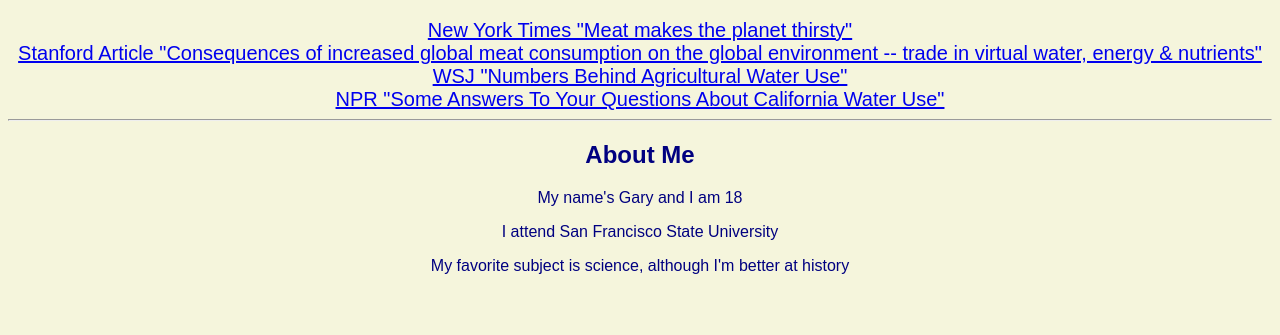
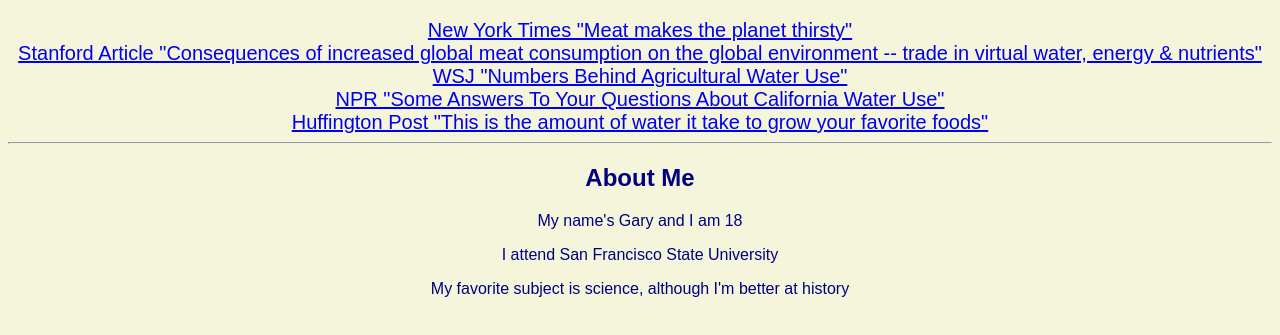
Before and after one commit to GarBear123/GarBear123.github.io, a plain HTML site: page index.html in a window 1280 px wide. Shown: the part 189-524 px from the top of the page. Drawn offline with Linux system fonts and the light colour scheme.

Commit message:
new link
new link

```diff
--- a/index.html
+++ b/index.html
@@ -13,7 +13,8 @@
 		<a href="http://www.nytimes.com/2014/03/08/opinion/meat-makes-the-planet-thirsty.html">New York Times "Meat makes the planet thirsty"</a><br>
 		<a href="https://woods.stanford.edu/environmental-venture-projects/consequences-increased-global-meat-consumption-global-environment">Stanford Article "Consequences of increased global meat consumption on the global environment -- trade in virtual water, energy & nutrients"</a><br>
 		<a href="http://www.wsj.com/articles/the-numbers-behind-agricultural-water-use-1434726353">WSJ "Numbers Behind Agricultural Water Use" </a><br>
-		<a href="http://www.npr.org/sections/thetwo-way/2015/06/11/413742521/some-answers-to-your-questions-about-california-water-use">NPR "Some Answers To Your Questions About California Water Use" </a>
+		<a href="http://www.npr.org/sections/thetwo-way/2015/06/11/413742521/some-answers-to-your-questions-about-california-water-use">NPR "Some Answers To Your Questions About California Water Use" </a><br>
+		<a href="http://www.huffingtonpost.com/2014/10/13/food-water-footprint_n_5952862.html">Huffington Post "This is the amount of water it take to grow your favorite foods"</a>
 	</div>
 	<hr>
 	<div class="about">
```
